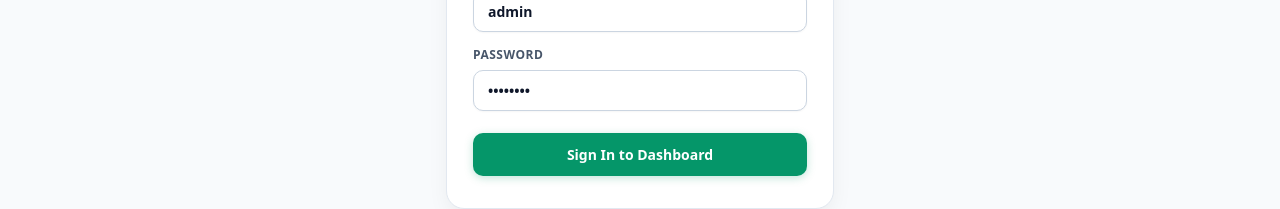
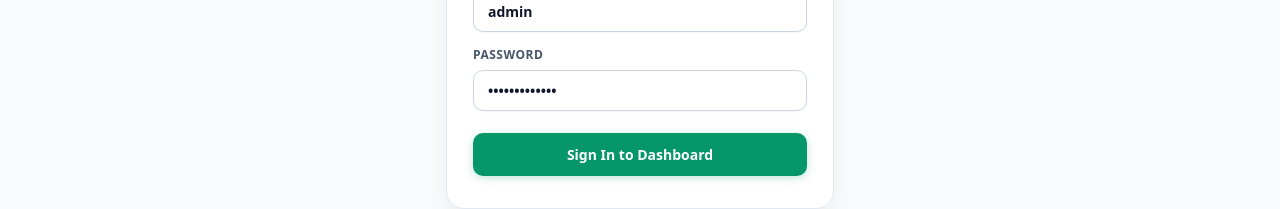
Before and after one commit to AsaruAsharudheen/keralolsavam2026, a React (Vite) app: page / in a window 1280 px wide. Both pictures are taken after a click on the button "Admin". Shown: the part 356-565 px from the top of the page. Built offline with nearby package versions, Linux system fonts and the light colour scheme; no server answers.

Commit message:
Update admin credentials to admin and admin#@nl2026

```diff
--- a/src/admin/AdminLogin.jsx
+++ b/src/admin/AdminLogin.jsx
@@ -4,7 +4,7 @@
 
 export default function AdminLogin({ onLoginSuccess }) {
   const [username, setUsername] = useState('admin');
-  const [password, setPassword] = useState('admin123');
+  const [password, setPassword] = useState('admin#@nl2026');
   const [loading, setLoading] = useState(false);
   const [error, setError] = useState(null);
 
```
